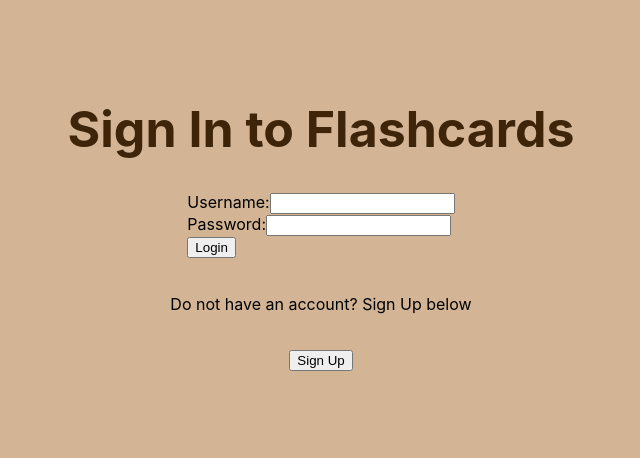
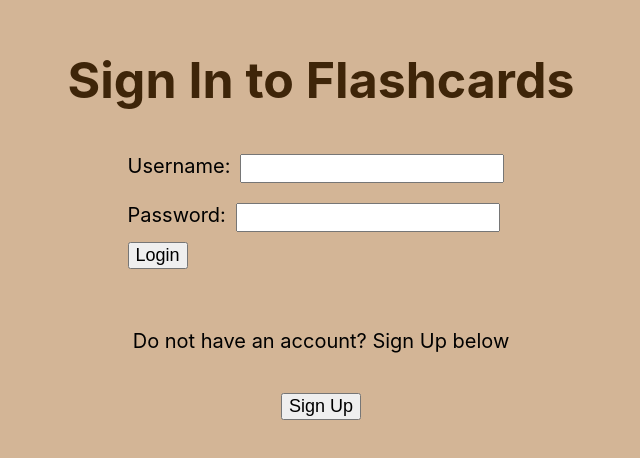
Before and after one commit to meghna237/flashcard, a React (Create React App) app: page / in a window 1280 px wide. Shown: the part 202-660 px from the top of the page, without its empty margins (319-959 px from the left). Built offline with nearby package versions, Linux system fonts and the light colour scheme.

Commit message:
Update Login.css

```diff
--- a/src/components/styles/Login.css
+++ b/src/components/styles/Login.css
@@ -12,3 +12,28 @@
     font-size: 50px;
     color: #3e2509;
 }
+
+#login form{
+    align-items: center;
+    margin-bottom: 20px;
+}
+
+#login form input{
+    margin-bottom: 20px;
+    margin: 10px;
+    padding: 5px;
+    width: 250px;
+}
+
+#login button{
+    align-self: center;
+    font-size: 18px;
+}
+
+#login-btn {
+    margin-left: 40%;
+}
+
+#login label, #login p{
+    font-size: 20px;
+}
```
